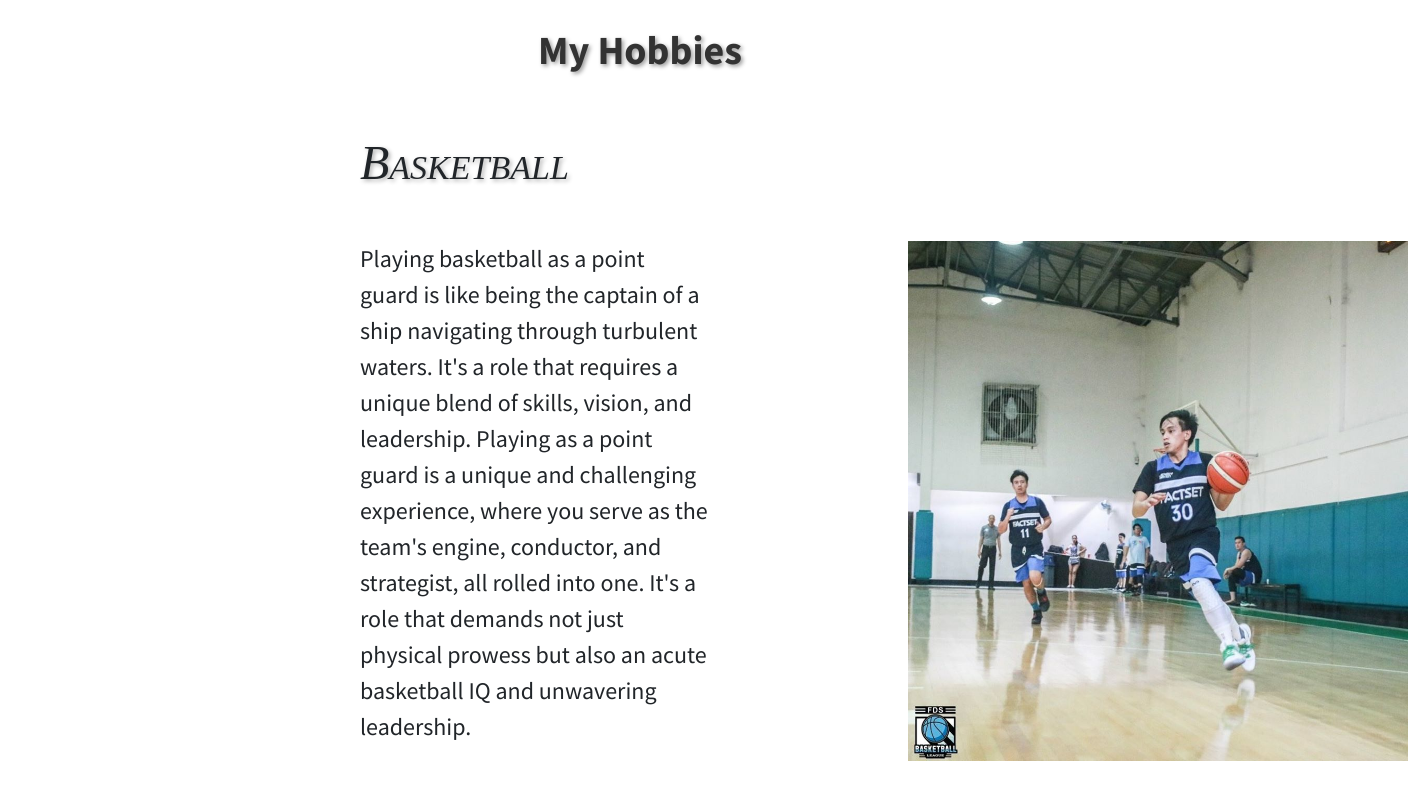
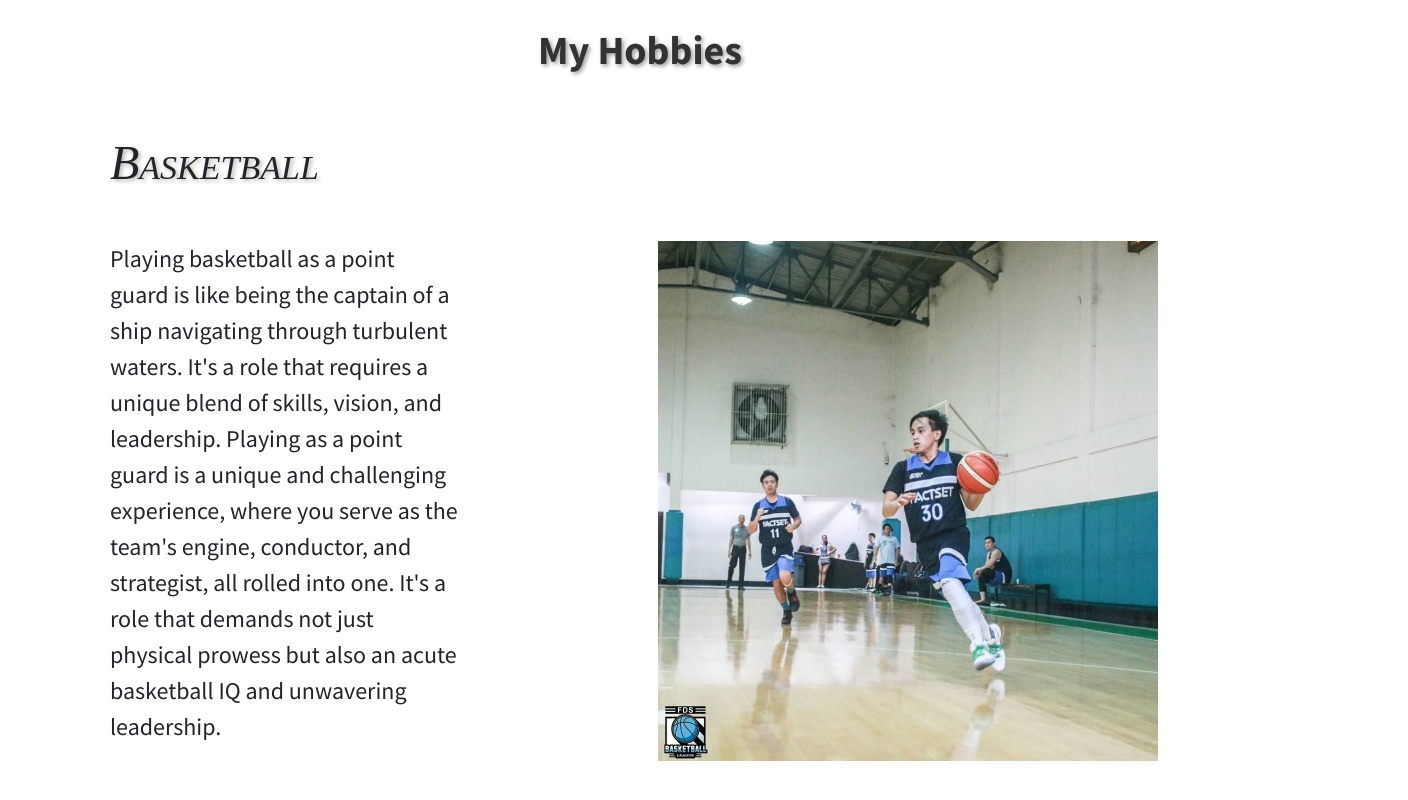
Before and after one commit to jezzelle1325/Capstone-2-Project-Resume-CSS, a plain HTML site: page index.html in a window 1280 px wide. Shown: the part 1900-2700 px from the top of the page, 1408 px wide, since content can reach past the window. Drawn offline with nearby package versions, Linux system fonts and the light colour scheme.

Commit message:
Add files via upload

```diff
--- a/styles.css
+++ b/styles.css
@@ -128,7 +128,7 @@ margin-bottom: 40px!important;
 
 .col-md-8{
   width:30%!important;
-  margin-left: 300px!important;
+  margin-left: 50px!important;
   margin-right: 200px;
 }
 
@@ -136,7 +136,7 @@ margin-bottom: 40px!important;
   font-family:'Times New Roman', Times, serif ;
   font-style: italic;
   font-variant: small-caps;
-  margin-left: 300px!important;
+  margin-left: 50px!important;
   margin-bottom: 50px;
 }
 
```
